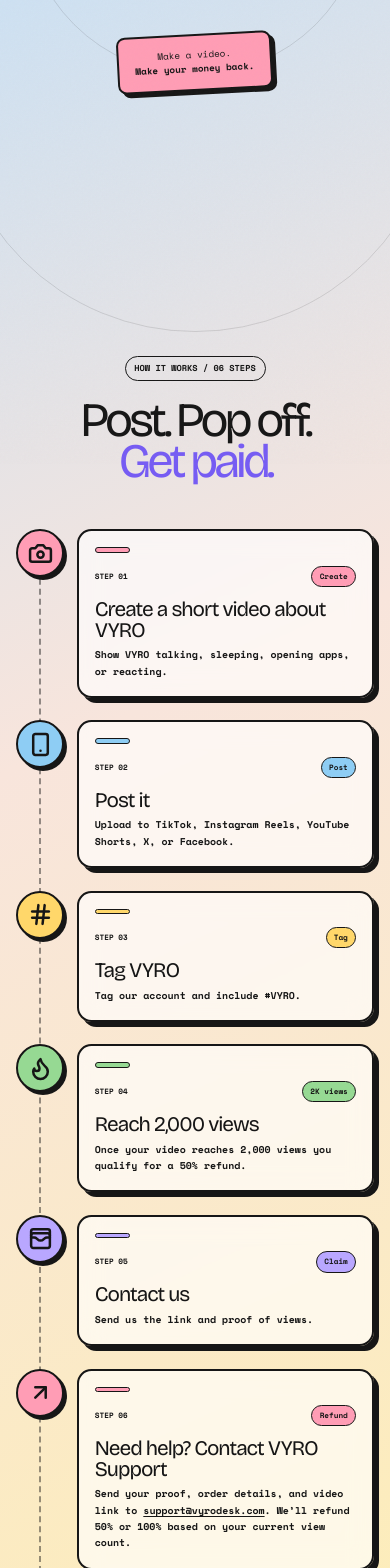
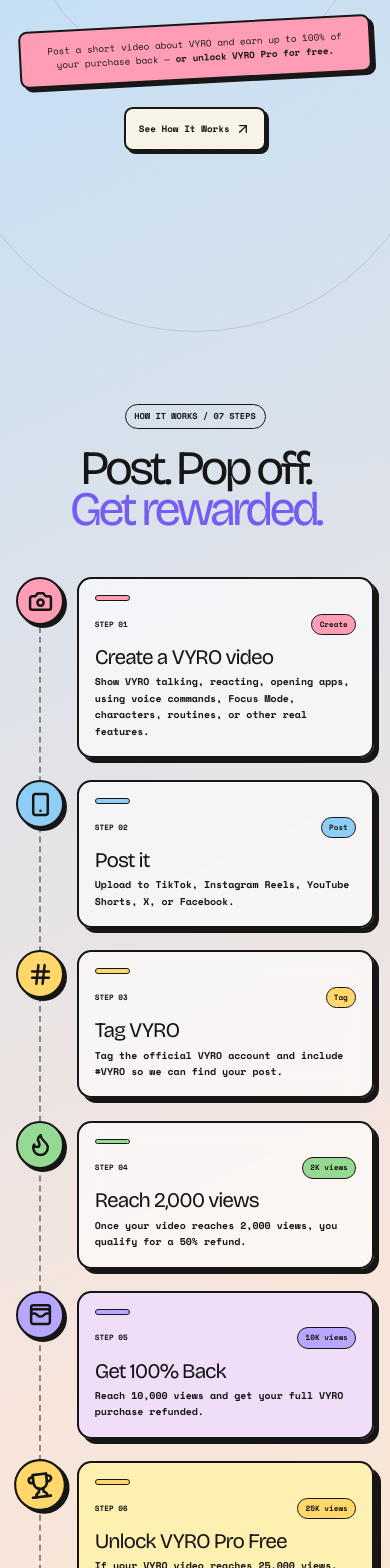
Before and after one commit to Kipasa33/VYRO-Landing, a Next.js app: page /save-50 in a window 390 px wide. Shown: the part 380-1948 px from the top of the page. Built offline with nearby package versions, Linux system fonts and the light colour scheme; no server answers.

Commit message:
feat: update VYRO pricing and creator rewards

```diff
--- a/app/ai-assistant-for-pc/page.tsx
+++ b/app/ai-assistant-for-pc/page.tsx
@@ -105,7 +105,7 @@
   },
   {
     question: "Is VYRO free?",
-    answer: "No. VYRO Founder Edition is currently a $19 one-time lifetime license for the core desktop app. Advanced cloud AI modules may require a Pro plan later.",
+    answer: "No. VYRO Core / Founder Edition is currently a $19 one-time lifetime license for the core desktop app. Advanced cloud AI modules may require a Pro plan later.",
   },
 ];
 
@@ -119,7 +119,7 @@
   url: "https://vyrodesk.com/",
   offers: {
     "@type": "Offer",
-    price: "19",
+    price: "19.00",
     priceCurrency: "USD",
     availability: "https://schema.org/InStock",
   },
--- a/app/ai-desktop-assistant/page.tsx
+++ b/app/ai-desktop-assistant/page.tsx
@@ -79,7 +79,7 @@
   url: "https://vyrodesk.com/",
   offers: {
     "@type": "Offer",
-    price: "19",
+    price: "19.00",
     priceCurrency: "USD",
     availability: "https://schema.org/InStock",
   },
--- a/app/components/ConversionTracking.tsx
+++ b/app/components/ConversionTracking.tsx
@@ -57,7 +57,7 @@
       if (anchor.href.startsWith("https://buy.polar.sh/")) {
         const ctaLocation = getCtaLocation(anchor, pathname);
         trackEvent("founder_checkout_click", { cta_location: ctaLocation, source: "direct_checkout_link" });
-        trackEvent("begin_checkout", { cta_location: ctaLocation, currency: "USD", value: 19 });
+        trackEvent("begin_checkout", { cta_location: ctaLocation, currency: "USD", value: 19.00 });
       }
 
       if (/\.exe(?:$|\?)/i.test(anchor.href)) {
--- a/app/globals.css
+++ b/app/globals.css
@@ -27,6 +27,14 @@
 [data-theme="dark"] .brand-mark span { background: linear-gradient(90deg,#f2efe4,#b9a7ff 55%,#7dd3fc); background-clip: text; -webkit-background-clip: text; color: transparent; -webkit-text-fill-color: transparent; }
 .nav-links { display: flex; align-items: center; gap: .25rem; }
 .nav-links a { display: none; padding: .65rem .8rem; font-weight: 700; font-size: .72rem; }
+.nav-links .creator-rewards-nav { position: relative; display: inline-flex; align-items: center; justify-content: center; gap: .3rem; min-height: 2.8rem; padding: .48rem .58rem; background: rgba(255,215,106,.72); border: 1px solid rgba(22,22,22,.48); border-radius: 999px; box-shadow: 2px 2px 0 var(--ink); color: #161616; font-size: .58rem; line-height: 1; white-space: nowrap; transition: transform .2s ease, box-shadow .2s ease, background .2s ease; }
+.creator-rewards-nav svg { flex: 0 0 auto; }
+.creator-rewards-nav b { padding: .2rem .28rem; background: var(--pink); border: 1px solid #161616; border-radius: 999px; font-size: .4rem; letter-spacing: .05em; }
+.creator-rewards-nav:hover,.creator-rewards-nav:focus-visible { transform: translate(-1px,-2px); background: var(--yellow); box-shadow: 4px 5px 0 var(--ink); outline: 3px solid rgba(34,211,238,.65); outline-offset: 3px; }
+.creator-rewards-nav.is-intro { animation: creatorRewardsIntro 1.8s ease-in-out 2; }
+.creator-rewards-tooltip { position: absolute; z-index: 30; top: calc(100% + .7rem); right: 0; width: max-content; max-width: min(17rem, calc(100vw - 2rem)); padding: .7rem .78rem; background: var(--paper); border: var(--line); border-radius: .65rem; box-shadow: 4px 4px 0 var(--ink); color: var(--ink); font-size: .55rem; font-style: normal; line-height: 1.55; text-align: left; opacity: 0; pointer-events: none; transform: translateY(-.25rem); transition: opacity .16s ease, transform .16s ease; }
+.creator-rewards-nav:hover .creator-rewards-tooltip,.creator-rewards-nav:focus-visible .creator-rewards-tooltip { opacity: 1; transform: translateY(0); }
+@keyframes creatorRewardsIntro { 0%,100% { transform: translateY(0); box-shadow: 2px 2px 0 var(--ink); } 35% { transform: translateY(-3px); box-shadow: 4px 5px 0 var(--ink), 0 0 0 .3rem rgba(255,157,181,.22); } 65% { transform: translateY(-1px); } }
 .theme-toggle { width: 2.8rem; height: 2.8rem; display: grid; place-items: center; border: var(--line); background: var(--surface); border-radius: 50%; }
 .hero { min-height: 100svh; position: relative; display: flex; flex-direction: column; align-items: center; justify-content: flex-start; gap: .8rem; padding: 5.6rem 1rem 2rem; text-align: center; background: radial-gradient(circle at 50% 38%, #fff 0 9%, transparent 34%), linear-gradient(155deg, #b9dffd 0%, #f8e5dc 52%, #fff1a9 100%); overflow: hidden; }
 [data-theme="dark"] .hero { background: radial-gradient(circle at 50% 40%, #45405f 0 8%, transparent 42%), linear-gradient(155deg, #192835, #211d2d 55%, #342f20); }
@@ -134,11 +142,11 @@
 .roadmap-future { --roadmap-accent: #d7d0fa; }
 @keyframes roadmapPulse { 50% { filter: brightness(1.06); box-shadow: 0 0 0 .28rem rgba(150,217,147,.13); } }
 footer{padding:6rem 1rem 2rem;text-align:center;background:#17171b;color:#f7f2e5;border-top:var(--line)}.footer-robot{margin:auto;display:grid;place-items:center;width:4rem;height:4rem;background:var(--purple);color:#161616;border:2px solid #f7f2e5;border-radius:45%;font-family:var(--font-display);font-size:2rem;box-shadow:4px 4px 0 var(--pink)}footer h2{font-family:var(--font-display);font-size:clamp(2.8rem,10vw,7rem);letter-spacing:-.08em;line-height:.9;margin:2rem 0}footer .main-cta{background:var(--yellow);color:#161616;border-color:#f7f2e5}footer p{margin-top:4rem;font-size:.6rem}footer small{display:block;margin-top:1rem;font-size:.45rem;opacity:.6}
-@media (min-width:640px){nav{padding:1rem 1.5rem}.brand-mark{padding-right:.75rem}.hero{padding-top:6.2rem}.hero-actions{flex-direction:row;align-items:center;width:auto}.main-cta,.secondary-cta{padding-inline:1.45rem}.feature-grid{grid-template-columns:repeat(2,1fr)}.get-today-card{padding:1.55rem}.get-today-lists{grid-template-columns:1fr 1fr}.checkout-trust{grid-template-columns:repeat(3,1fr)}}
+@media (min-width:640px){nav{padding:1rem 1.5rem}.brand-mark{padding-right:.75rem}.hero{padding-top:6.2rem}.hero-actions{flex-direction:row;align-items:center;width:auto}.main-cta,.secondary-cta{padding-inline:1.45rem}.feature-grid{grid-template-columns:repeat(2,1fr)}.get-today-card{padding:1.55rem}.get-today-lists{grid-template-columns:1fr 1fr}.checkout-trust{grid-template-columns:repeat(3,1fr)}.nav-links .creator-rewards-nav{padding-inline:.72rem;font-size:.65rem}}
 @media (min-width:640px){.social-proof-section{padding:4.5rem 1.5rem 2.5rem}.social-proof-card{padding:2rem}.social-proof-stars{font-size:1.8rem}}
 @media (min-width:640px){.promo-banner{grid-template-columns:auto 1fr;align-items:start;padding:1.35rem}.promo-button{grid-column:2;width:max-content}.promo-rewards{grid-template-columns:repeat(2,max-content);gap:1rem}}
 @media (min-width:640px){.roadmap-line{left:2rem}.roadmap-item{grid-template-columns:4.1rem 1fr;gap:1.2rem;padding-bottom:1.65rem}.roadmap-icon{width:4.1rem;height:4.1rem;font-size:1.5rem}.roadmap-card{padding:1.35rem}.roadmap-card:before{top:1.7rem}.roadmap-card h3{font-size:1.7rem}.roadmap-card p{font-size:.68rem}}
-@media (min-width:768px){.nav-links a{display:block}.robot-wrap{width:19rem;height:23rem}.section-shell{padding:8rem 2rem}.features,.faq{display:grid;grid-template-columns:.8fr 1.6fr;gap:4rem;align-items:start}.features{padding-bottom:5.2rem}.feature-grid{margin-top:0}.ugc-demo{margin:.7rem auto 2rem;padding:4rem}.demo-head{display:grid;grid-template-columns:1fr 1.2fr .8fr;align-items:end;gap:2rem}.demo-head h2,.demo-head p{margin:0}.faq-list{margin-top:1rem}}
+@media (min-width:768px){.nav-links a{display:block}.nav-links .creator-rewards-nav{display:inline-flex}.robot-wrap{width:19rem;height:23rem}.section-shell{padding:8rem 2rem}.features,.faq{display:grid;grid-template-columns:.8fr 1.6fr;gap:4rem;align-items:start}.features{padding-bottom:5.2rem}.feature-grid{margin-top:0}.ugc-demo{margin:.7rem auto 2rem;padding:4rem}.demo-head{display:grid;grid-template-columns:1fr 1.2fr .8fr;align-items:end;gap:2rem}.demo-head h2,.demo-head p{margin:0}.faq-list{margin-top:1rem}}
 @media (min-width:900px){.promo-banner{grid-template-columns:auto 1fr auto;align-items:center}.promo-button{grid-column:auto}}
 @media (min-width:1100px){.feature-grid{grid-template-columns:repeat(4,1fr)}.features{grid-template-columns:.7fr 2fr}.faq{grid-template-columns:1fr 1.5fr}}
 @media (prefers-reduced-motion:reduce){*,*:before,*:after{animation-duration:.01ms!important;animation-iteration-count:1!important;scroll-behavior:auto!important}}
@@ -152,12 +160,13 @@
 .reward-logo { font-family: var(--font-display); font-size: 1.4rem; font-weight: 900; letter-spacing: -.08em; }
 .reward-logo sup { font-size: .35em; vertical-align: top; }
 .reward-stamp { display: none; background: var(--yellow); color: #161616; transform: rotate(2deg); }
-.reward-hero { position: relative; z-index: 2; display: flex; flex-direction: column; align-items: center; min-height: 37rem; padding: 5rem 1rem 4rem; text-align: center; }
+.reward-hero { position: relative; z-index: 2; display: flex; flex-direction: column; align-items: center; min-height: 40rem; padding: 5rem 1rem 4rem; text-align: center; }
 .reward-kicker { display: inline-flex; align-items: center; gap: .5rem; padding: .42rem .65rem; background: var(--paper); border: var(--line); border-radius: 2rem; box-shadow: 3px 3px 0 var(--ink); text-transform: uppercase; font-size: .55rem; font-weight: 700; }
 .reward-kicker i { width: .5rem; height: .5rem; background: #21c16b; border-radius: 50%; box-shadow: 0 0 0 3px rgba(33,193,107,.18); }
-.reward-hero h1 { margin: 1.4rem 0 .8rem; font-family: var(--font-display); font-size: clamp(5rem, 20vw, 12rem); line-height: .75; letter-spacing: -.1em; }
+.reward-hero h1 { margin: 1.4rem 0 .8rem; font-family: var(--font-display); font-size: clamp(4.5rem, 17vw, 10rem); line-height: .76; letter-spacing: -.1em; }
 .reward-hero p { margin: .8rem 0 0; font-family: var(--font-display); font-size: clamp(1.1rem, 4vw, 1.75rem); font-weight: 700; letter-spacing: -.04em; }
-.reward-note { margin-top: 2rem; padding: .75rem 1rem; background: var(--pink); color: #161616; border: var(--line); border-radius: .55rem; box-shadow: 4px 4px 0 var(--ink); font-size: .58rem; line-height: 1.55; }
+.reward-note { max-width: 22rem; margin-top: 2rem; padding: .75rem 1rem; background: var(--pink); color: #161616; border: var(--line); border-radius: .55rem; box-shadow: 4px 4px 0 var(--ink); font-size: .58rem; line-height: 1.55; }
+.reward-scroll { display: inline-flex; align-items: center; gap: .35rem; min-height: 2.75rem; margin-top: 1.7rem; padding: .55rem .8rem; background: var(--paper); border: var(--line); border-radius: .55rem; box-shadow: 3px 3px 0 var(--ink); font-size: .58rem; font-weight: 700; }
 .reward-steps { position: relative; z-index: 3; max-width: 62rem; margin: 0 auto; padding: 4rem 1rem 6rem; }
 .reward-section-head { text-align: center; margin-bottom: 3rem; }
 .reward-section-head>span,.reward-cta>span { display: inline-block; padding: .3rem .55rem; border: 1px solid var(--ink); border-radius: 2rem; font-size: .54rem; font-weight: 700; }
@@ -173,10 +182,31 @@
 .reward-card h3 { margin: .8rem 0 .35rem; font-family: var(--font-display); font-size: 1.3rem; line-height: 1; letter-spacing: -.05em; }
 .reward-card p { margin: 0; font-size: .62rem; line-height: 1.65; font-weight: 700; }
 .reward-card p a { text-decoration: underline; text-decoration-thickness: 1px; text-underline-offset: .15rem; }
+.reward-step.is-featured .reward-card { background: rgba(238,220,255,.82); }
+.reward-step.is-grand .reward-marker { transform: rotate(-7deg) scale(1.08); }
+.reward-step.is-grand .reward-card { background: rgba(255,241,169,.86); box-shadow: 7px 7px 0 var(--ink); }
+.reward-value { display: inline-block; margin-top: .75rem; padding: .28rem .48rem; background: var(--paper); border: 1px solid var(--ink); border-radius: 2rem; font-size: .53rem; }
+.reward-ladder { position: relative; z-index: 3; padding: 1rem 1rem 5rem; }
+.reward-ladder-inner { max-width: 62rem; margin: 0 auto; padding: 1.25rem; background: rgba(255,255,255,.47); border: var(--line); border-radius: 1rem; box-shadow: 6px 6px 0 var(--ink); }
+.reward-ladder-copy>span,.reward-rules-inner>span { display: inline-block; padding: .3rem .55rem; border: 1px solid var(--ink); border-radius: 2rem; font-size: .54rem; font-weight: 700; }
+.reward-ladder h2,.reward-rules h2 { margin: .9rem 0 1.5rem; font-family: var(--font-display); font-size: clamp(2.4rem, 8vw, 4.8rem); line-height: .85; letter-spacing: -.08em; }
+.reward-grid { display: grid; gap: .8rem; }
+.reward-summary { min-height: 8rem; padding: 1rem; background: var(--surface); border: var(--line); border-radius: .75rem; box-shadow: 4px 4px 0 var(--ink); }
+.reward-summary:before { content:""; display: block; width: 2rem; height: .3rem; margin-bottom: .75rem; background: var(--step-color); border: 1px solid var(--ink); border-radius: 2rem; }
+.reward-summary span,.reward-summary small { font-size: .52rem; font-weight: 700; }
+.reward-summary h3 { margin: .6rem 0 .25rem; font-family: var(--font-display); font-size: 1.4rem; line-height: .9; letter-spacing: -.05em; }
+.reward-summary.is-featured { background: var(--yellow); transform: rotate(-1.5deg); }
+.reward-rules { position: relative; z-index: 3; padding: 0 1rem 5rem; }
+.reward-rules-inner { max-width: 50rem; margin: 0 auto; }
+.reward-rules ul { display: grid; gap: .75rem; padding: 0; margin: 0; list-style: none; }
+.reward-rules li { display: flex; align-items: flex-start; gap: .65rem; padding: .8rem .9rem; background: rgba(255,255,255,.58); border: var(--line); border-radius: .65rem; box-shadow: 3px 3px 0 var(--ink); font-size: .66rem; font-weight: 700; line-height: 1.55; }
+.reward-rules li svg { flex: none; margin-top: .05rem; color: #159a55; }
 .reward-cta { position: relative; z-index: 3; display: flex; flex-direction: column; align-items: center; padding: 6rem 1rem; background: #17171b; color: #f7f2e5; text-align: center; }
 .reward-cta .main-cta { margin-top: 1rem; background: var(--yellow); color: #161616; border-color: #f7f2e5; }
+.reward-download { display: inline-flex; align-items: center; justify-content: center; gap: .4rem; min-height: 2.75rem; margin-top: .75rem; padding: .55rem .8rem; background: transparent; color: #f7f2e5; border: 1px solid #f7f2e5; border-radius: .55rem; font: inherit; font-size: .58rem; font-weight: 700; cursor: pointer; }
 .reward-cta small { margin-top: 1.2rem; font-size: .48rem; opacity: .7; }
-@media (min-width:640px){.reward-nav{padding:1.2rem 1.5rem}.reward-stamp{display:inline-flex}.reward-hero{min-height:43rem;padding-top:6.5rem}.reward-step{grid-template-columns:4rem 1fr;gap:1.2rem;padding-bottom:1.8rem}.reward-timeline:before{left:1.95rem}.reward-marker{width:4rem;height:4rem}.reward-card{padding:1.4rem}.reward-card h3{font-size:1.7rem}.reward-card p{font-size:.68rem}}
+@media (min-width:640px){.reward-nav{padding:1.2rem 1.5rem}.reward-stamp{display:inline-flex}.reward-hero{min-height:43rem;padding-top:6.5rem}.reward-step{grid-template-columns:4rem 1fr;gap:1.2rem;padding-bottom:1.8rem}.reward-timeline:before{left:1.95rem}.reward-marker{width:4rem;height:4rem}.reward-card{padding:1.4rem}.reward-card h3{font-size:1.7rem}.reward-card p{font-size:.68rem}.reward-grid{grid-template-columns:repeat(3,1fr)}.reward-ladder-inner{padding:2rem}.reward-summary{min-height:9rem}}
+@media (min-width:1024px){.reward-ladder-inner{display:grid;grid-template-columns:.85fr 1.4fr;gap:2.5rem;align-items:center}.reward-ladder h2{margin-bottom:0}}
 .price-grid { max-width: 27rem; margin-inline: auto; }
 @media (min-width:768px){.price-grid{grid-template-columns:repeat(2,minmax(0,1fr));align-items:stretch;gap:1.6rem;max-width:60rem}.founder-card{transform:translateY(-.35rem) scale(1.015)}}
 .purchased-link { margin: 1.35rem 0 0; text-align: center; font-size: .58rem; font-weight: 700; }
--- a/app/layout.tsx
+++ b/app/layout.tsx
@@ -29,7 +29,7 @@
   image: socialImage,
   offers: {
     "@type": "Offer",
-    price: 19,
+    price: "19.00",
     priceCurrency: "USD",
     availability: "https://schema.org/InStock",
     url: homeUrl,
--- a/app/lib/polar-checkout.ts
+++ b/app/lib/polar-checkout.ts
@@ -5,7 +5,7 @@
 
 export function startPolarCheckout(source = "landing_page", ctaLocation = source) {
   trackEvent("founder_checkout_click", { source, cta_location: ctaLocation });
-  trackEvent("begin_checkout", { source, cta_location: ctaLocation, currency: "USD", value: 19 });
+  trackEvent("begin_checkout", { source, cta_location: ctaLocation, currency: "USD", value: 19.00 });
   const event = { event: "checkout_started", source };
   window.dataLayer?.push(event);
   window.dispatchEvent(new CustomEvent("checkout_started", { detail: { source } }));
--- a/app/save-50/layout.tsx
+++ b/app/save-50/layout.tsx
@@ -1,10 +1,14 @@
 import type { Metadata } from "next";
 
 export const metadata: Metadata = {
+  title: "VYRO Creator Rewards — Get Up to 100% Back",
+  description: "Share VYRO on TikTok, Reels, YouTube Shorts, X, or Facebook. Reach 2,000 views for 50% back, 10,000 for a full refund, or unlock VYRO Pro at 25,000 views.",
   alternates: {
     canonical: "https://vyrodesk.com/save-50",
   },
   openGraph: {
+    title: "VYRO Creator Rewards — Get Up to 100% Back",
+    description: "Share VYRO and earn up to 100% back — or unlock VYRO Pro free.",
     url: "https://vyrodesk.com/save-50",
   },
 };
--- a/app/save-50/page.tsx
+++ b/app/save-50/page.tsx
@@ -1,16 +1,18 @@
 "use client";
 
 import { motion } from "framer-motion";
-import { ArrowLeft, ArrowUpRight, Camera, Download, Flame, Hash, Smartphone, WalletCards } from "lucide-react";
+import { ArrowLeft, ArrowUpRight, Camera, CheckCircle2, Download, Flame, Hash, Mail, Smartphone, Trophy, WalletCards } from "lucide-react";
 import Link from "next/link";
+import { useEffect } from "react";
+import { trackEvent } from "../lib/analytics";
 import { startPolarCheckout } from "../lib/polar-checkout";
 
 const steps = [
   {
     icon: Camera,
     label: "Create",
-    title: "Create a short video about VYRO",
-    description: "Show VYRO talking, sleeping, opening apps, or reacting.",
+    title: "Create a VYRO video",
+    description: "Show VYRO talking, reacting, opening apps, using voice commands, Focus Mode, characters, routines, or other real features.",
     color: "var(--pink)",
   },
   {
@@ -24,33 +26,45 @@
     icon: Hash,
     label: "Tag",
     title: "Tag VYRO",
-    description: "Tag our account and include #VYRO.",
+    description: "Tag the official VYRO account and include #VYRO so we can find your post.",
     color: "var(--yellow)",
   },
   {
     icon: Flame,
     label: "2K views",
     title: "Reach 2,000 views",
-    description: "Once your video reaches 2,000 views you qualify for a 50% refund.",
+    description: "Once your video reaches 2,000 views, you qualify for a 50% refund.",
     color: "var(--green)",
   },
   {
     icon: WalletCards,
-    label: "Claim",
-    title: "Contact us",
-    description: "Send us the link and proof of views.",
+    label: "10K views",
+    title: "Get 100% Back",
+    description: "Reach 10,000 views and get your full VYRO purchase refunded.",
     color: "var(--purple)",
+    featured: true,
   },
   {
-    icon: ArrowUpRight,
-    label: "Refund",
-    title: "Need help? Contact VYRO Support",
-    description: <>Send your proof, order details, and video link to <a href="mailto:support@vyrodesk.com">support@vyrodesk.com</a>. We’ll refund 50% or 100% based on your current view count.</>,
+    icon: Trophy,
+    label: "25K views",
+    title: "Unlock VYRO Pro Free",
+    description: "If your VYRO video reaches 25,000 views, you unlock VYRO Pro / Full License at no cost.",
+    value: "$29.99 value",
+    color: "var(--yellow)",
+    grand: true,
+  },
+  {
+    icon: Mail,
+    label: "Claim",
+    title: "Claim Your Reward",
+    description: <>Send us your public post link, proof of views, and order details at <a href="mailto:support@vyrodesk.com" onClick={() => trackEvent("creator_rewards_claim_click", { location: "timeline_email" })}>support@vyrodesk.com</a>.</>,
     color: "var(--pink)",
   },
 ];
 
 export default function SaveFiftyPage() {
+  useEffect(() => { trackEvent("creator_rewards_view"); }, []);
+
   return (
     <main className="reward-page">
       <div className="noise" />
@@ -58,7 +72,7 @@
       <div className="reward-orb reward-orb-two" />
 
       <header className="reward-nav">
-        <Link href="/" className="reward-back"><ArrowLeft size={17} /> Back to Home</Link>
+        <Link href="/" className="reward-back" onClick={() => trackEvent("creator_rewards_home_click")}><ArrowLeft size={17} /> Back to Home</Link>
         <span className="reward-logo">VYRO<sup>®</sup></span>
         <span className="reward-stamp">CREATOR REWARDS</span>
       </header>
@@ -68,20 +82,21 @@
           <i /> The internet pays now
         </motion.span>
         <motion.h1 initial={{ opacity: 0, y: 24 }} animate={{ opacity: 1, y: 0 }} transition={{ delay: .08 }}>
-          Get <em>50%</em><br />Back
+          Get Your<br /><em>Money Back.</em>
         </motion.h1>
         <motion.p initial={{ opacity: 0, y: 15 }} animate={{ opacity: 1, y: 0 }} transition={{ delay: .18 }}>
           Share VYRO. Get rewarded.
         </motion.p>
         <motion.div className="reward-note" initial={{ opacity: 0, rotate: -5 }} animate={{ opacity: 1, rotate: -3 }} transition={{ delay: .3 }}>
-          Make a video.<br /><b>Make your money back.</b>
+          Post a short video about VYRO and earn up to 100% of your purchase back — <b>or unlock VYRO Pro for free.</b>
         </motion.div>
+        <a className="reward-scroll" href="#how-it-works">See How It Works <ArrowUpRight size={16} /></a>
       </section>
 
-      <section className="reward-steps">
+      <section className="reward-steps" id="how-it-works">
         <div className="reward-section-head">
-          <span>HOW IT WORKS / 06 STEPS</span>
-          <h2>Post. Pop off.<br /><em>Get paid.</em></h2>
+          <span>HOW IT WORKS / 07 STEPS</span>
+          <h2>Post. Pop off.<br /><em>Get rewarded.</em></h2>
         </div>
 
         <div className="reward-timeline">
@@ -90,7 +105,7 @@
             return (
               <motion.article
                 key={step.title}
-                className="reward-step"
+                className={`reward-step ${step.featured ? "is-featured" : ""} ${step.grand ? "is-grand" : ""}`}
                 initial={{ opacity: 0, y: 30 }}
                 whileInView={{ opacity: 1, y: 0 }}
                 viewport={{ once: true, amount: .35 }}
@@ -103,6 +118,7 @@
                   <div className="reward-card-top"><span>STEP 0{index + 1}</span><b>{step.label}</b></div>
                   <h3>{step.title}</h3>
                   <p>{step.description}</p>
+                  {step.value && <strong className="reward-value">{step.value}</strong>}
                 </div>
               </motion.article>
             );
@@ -110,11 +126,23 @@
         </div>
       </section>
 
+      <section className="reward-ladder" aria-labelledby="reward-ladder-title">
+        <div className="reward-ladder-inner">
+          <div className="reward-ladder-copy"><span>CREATOR REWARDS</span><h2 id="reward-ladder-title">A little reach<br /><em>goes a long way.</em></h2></div>
+          <div className="reward-grid">
+            {[{ views: "2,000 views", reward: "50% refund", color: "var(--green)" }, { views: "10,000 views", reward: "100% refund", color: "var(--purple)" }, { views: "25,000 views", reward: "VYRO Pro free", value: "$29.99 value", color: "var(--yellow)", featured: true }].map((reward) => <article className={`reward-summary ${reward.featured ? "is-featured" : ""}`} key={reward.views} style={{ "--step-color": reward.color } as React.CSSProperties}><span>{reward.views}</span><h3>{reward.reward}</h3>{reward.value && <small>{reward.value}</small>}</article>)}
+          </div>
+        </div>
+      </section>
+
+      <section className="reward-rules"><div className="reward-rules-inner"><span>THE NICE PRINT</span><h2>How rewards <em>work.</em></h2><ul>{["The post must be public and genuinely feature or discuss VYRO.", "Tag VYRO and include #VYRO so we can find it.", "Views must be authentic and organic — bought, botted, or manipulated views do not qualify.", "One reward claim per qualifying purchase/post unless otherwise approved.", "We may request analytics or other proof, and verify views when your claim is reviewed."].map((rule) => <li key={rule}><CheckCircle2 size={17} aria-hidden="true" />{rule}</li>)}</ul></div></section>
+
       <section className="reward-cta">
         <span>YOUR MOVE</span>
-        <h2>Give the algorithm<br /><em>something cute.</em></h2>
-        <button type="button" className="main-cta" onClick={() => startPolarCheckout("landing_page", "save_50")}>Download VYRO <Download size={19} /></button>
-        <small>Windows 10 &amp; 11 · Mild internet fame not guaranteed</small>
+        <h2>Make something<br /><em>worth sharing.</em></h2>
+        <a className="main-cta" href="mailto:support@vyrodesk.com" onClick={() => trackEvent("creator_rewards_claim_click", { location: "final_cta" })}>Claim Your Reward <Mail size={19} /></a>
+        <button type="button" className="reward-download" onClick={() => startPolarCheckout("landing_page", "creator_rewards")}>Get VYRO first <Download size={16} /></button>
+        <small>Already posted? Send your link, view proof, and order details.</small>
       </section>
     </main>
   );
```
Also changed, not shown: app/lib/analytics.ts (+8 -4 lines), app/page.tsx (+30 -17 lines), public/llms.txt.
